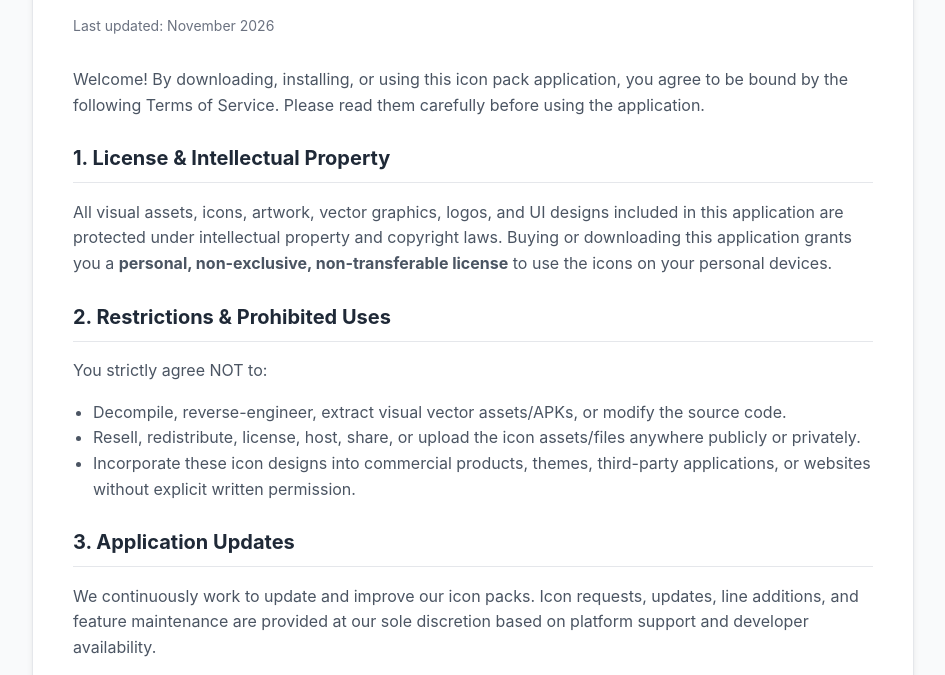
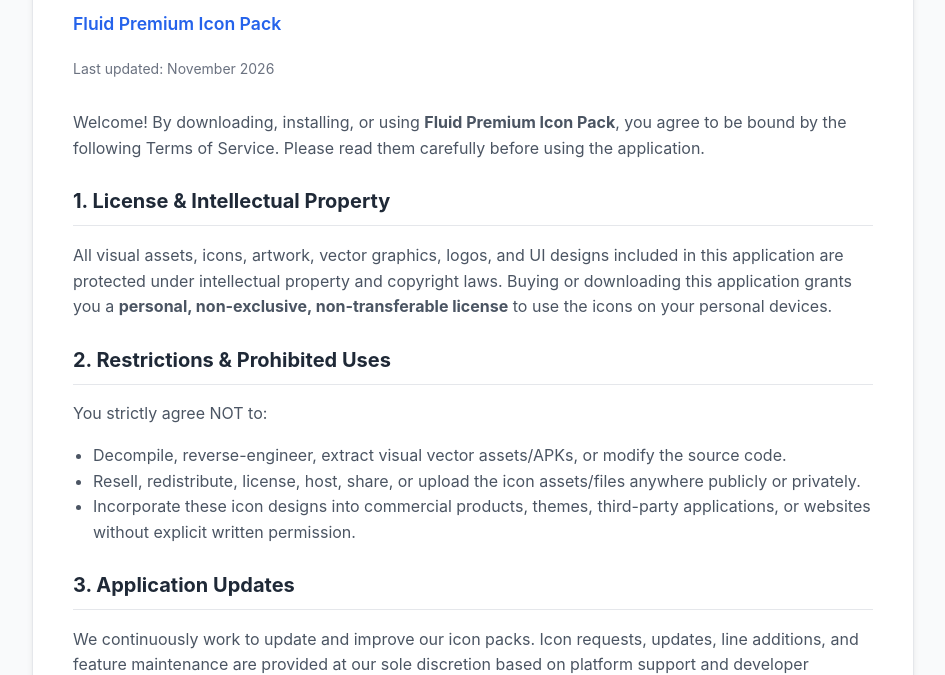
Before and after one commit to Yieiegsu0507xitu/terms-of-service, a plain HTML site: page index.html in a window 1280 px wide. Shown: the part 149-824 px from the top of the page, without its empty margins (167-1112 px from the left). Drawn offline with Linux system fonts and the light colour scheme.

Commit message:
Update index.html

```diff
--- a/index.html
+++ b/index.html
@@ -3,7 +3,7 @@
 <head>
     <meta charset="UTF-8">
     <meta name="viewport" content="width=device-width, initial-scale=1.0">
-    <title>Terms of Service - Fluid Premium Icon Pack </title>
+    <title>Terms of Service - Fluid Premium Icon Pack</title>
     <style>
         :root {
             --primary: #2563eb;
@@ -32,7 +32,13 @@
         h1 {
             font-size: 2rem;
             color: #111827;
-            margin-bottom: 10px;
+            margin-bottom: 5px;
+        }
+        .app-name {
+            font-size: 1.1rem;
+            font-weight: 600;
+            color: var(--primary);
+            margin-bottom: 20px;
         }
         .last-updated {
             font-size: 0.875rem;
@@ -74,9 +80,10 @@
 
 <div class="container">
     <h1>Terms of Service</h1>
+    <div class="app-name">Fluid Premium Icon Pack</div>
     <div class="last-updated">Last updated: November 2026</div>
 
-    <p>Welcome! By downloading, installing, or using this icon pack application, you agree to be bound by the following Terms of Service. Please read them carefully before using the application.</p>
+    <p>Welcome! By downloading, installing, or using <strong>Fluid Premium Icon Pack</strong>, you agree to be bound by the following Terms of Service. Please read them carefully before using the application.</p>
 
     <h2>1. License & Intellectual Property</h2>
     <p>All visual assets, icons, artwork, vector graphics, logos, and UI designs included in this application are protected under intellectual property and copyright laws. Buying or downloading this application grants you a <strong>personal, non-exclusive, non-transferable license</strong> to use the icons on your personal devices.</p>
```
